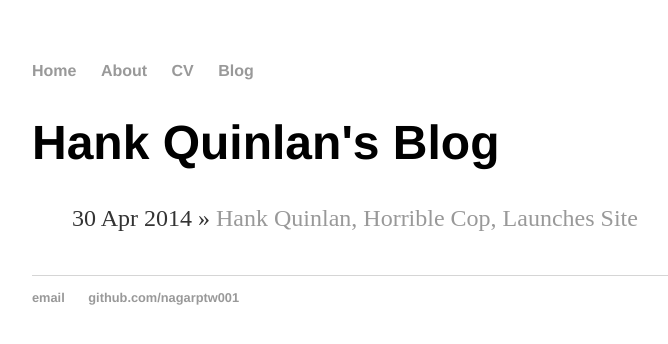
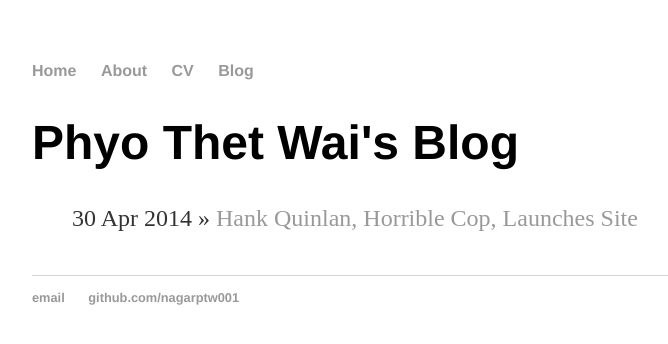
Before and after one commit to NagarPTW001/nagarptw001.github.io, a Jekyll site: the page built from blog/index.html, in a window 1280 px wide. Shown: the top 344 px of the page, without its empty margins (160-828 px from the left). Built offline with Jekyll 4.4.1, drawn with Linux system fonts in a browser that asks for light colours.

Commit message:
Update index.html
change blog name

```diff
--- a/blog/index.html
+++ b/blog/index.html
@@ -1,6 +1,6 @@
 ---
 layout: default
-title: Hank Quinlan's Blog
+title: Phyo Thet Wai's Blog
 ---
 <h1>{{ page.title }}</h1>
 <ul class="posts">
```
